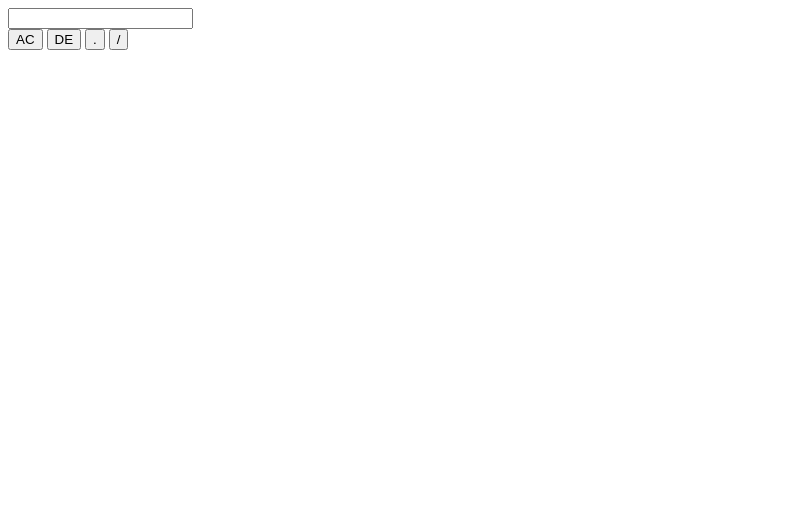
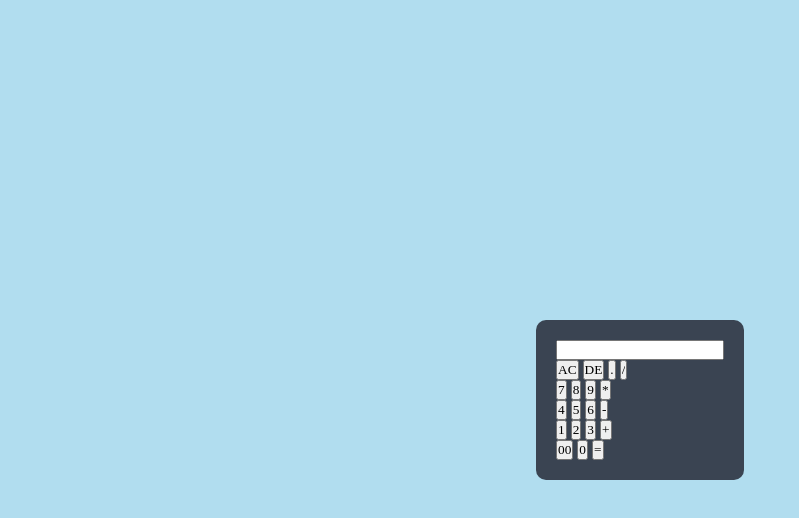
Before and after one commit to karn-cyber/Calculator_Neelanshu, a plain HTML site: page Calculator/index.html in a window 1280 px wide. Shown: the whole page, without its empty margins (0-799 px from the left). Drawn offline with Linux system fonts and the light colour scheme.

Commit message:
buttons added

```diff
--- a/Calculator/index.html
+++ b/Calculator/index.html
@@ -3,7 +3,8 @@
 <head>
     <meta charset="UTF-8">
     <meta name="viewport" content="width=device-width, initial-scale=1.0">
-    <title>Document</title>
+    <title>Calculator_Neelanshu</title>
+    <link rel="stylesheet" href="./style.css">
 </head>
 <body>
   <div class="container">
@@ -18,6 +19,29 @@
                     <input type="button" value=".">
                     <input type="button" value="/">
             </div>
+            <div>
+                <input type="button" value="7">
+                <input type="button" value="8">
+                <input type="button" value="9">
+                <input type="button" value="*">
+        </div>
+        <div>
+            <input type="button" value="4">
+            <input type="button" value="5">
+            <input type="button" value="6">
+            <input type="button" value="-">
+    </div>
+    <div>
+        <input type="button" value="1">
+        <input type="button" value="2">
+        <input type="button" value="3">
+        <input type="button" value="+">
+</div>
+<div>
+    <input type="button" value="00">
+    <input type="button" value="0">
+    <input type="button" value="=">
+</div>
         </form>
     </div>
   </div>
--- a/Calculator/style.css
+++ b/Calculator/style.css
@@ -7,4 +7,14 @@
 .container{
     width:100%;
     height:100vh;
+    background-color: #b1ddef;
+    displaY:flex;
+    align-items:center;
+    justify-content: center;
+
 }
+.calculator{
+    background:#3a4452;
+    padding:20px;
+    border-radius:10px;
+}
```
